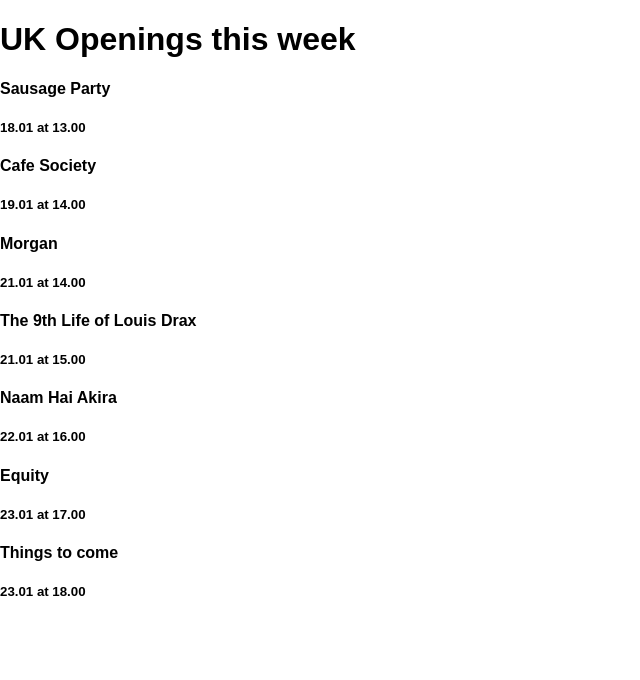
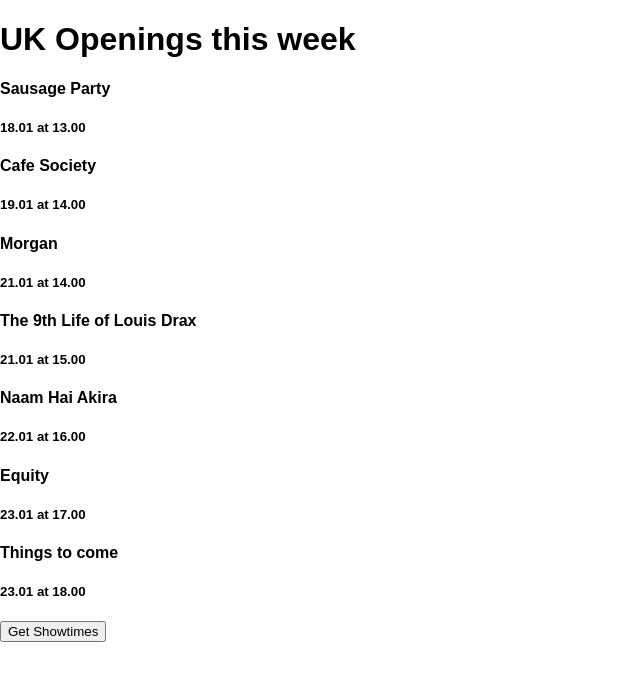
Before and after one commit to mdabrowka/week15_day1_homework, a React (Create React App) app: page / in a window 1280 px wide. Shown: the top 680 px of the page, without its empty margins (0-640 px from the left). Built offline with nearby package versions, Linux system fonts and the light colour scheme.

Commit message:
added a button Get showtimes

```diff
--- a/src/components/OpeningsBox.js
+++ b/src/components/OpeningsBox.js
@@ -25,6 +25,7 @@
       <div className="openings-box">
         <h1> {this.props.title} </h1>
         <OpeningsList openings={this.state.openings} />
+        <button>Get Showtimes</button>
       </div>
     );
   }
```
